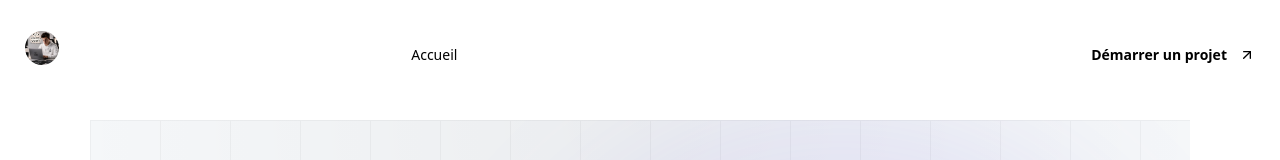
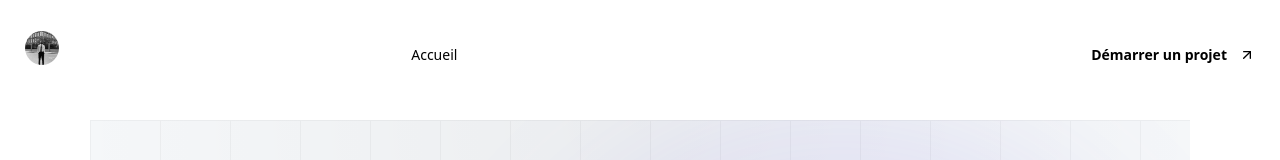
Before and after one commit to joedevpk/joedevcodesvitrine, a Next.js app: page / in a window 1280 px wide. Shown: the top 160 px of the page. Built offline with nearby package versions, Linux system fonts and the light colour scheme.

Commit message:
Update Navbar.tsx

```diff
--- a/components/layout/Navbar.tsx
+++ b/components/layout/Navbar.tsx
@@ -106,7 +106,7 @@ export default function Navbar() {
                    <div className="relative h-9 w-9 overflow-hidden rounded-full border border-white/20">
 
                      <img
-                       src="/images/profilee.jpg"
+                       src="/images/one.jpeg"
                        alt="Joe Dev"
                        className="h-full w-full object-cover"
                       />
```
